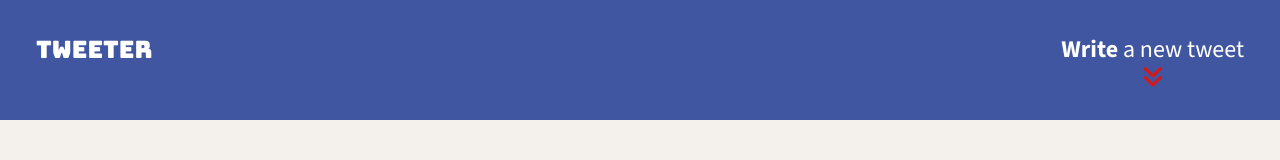
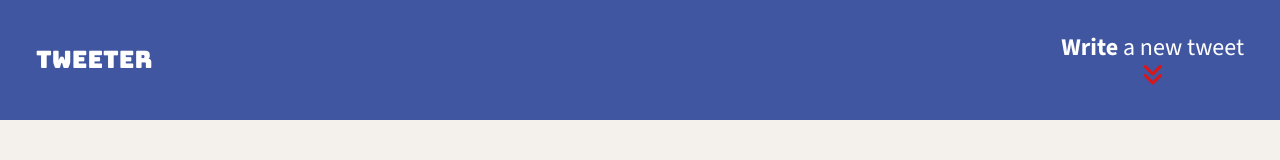
Before and after one commit to PeterDevelops/tweeter, a website: page public/index.html in a window 1280 px wide. Drawn offline with nearby package versions, Linux system fonts and the light colour scheme.

Commit message:
Fixed css styling

```diff
--- a/public/index.html
+++ b/public/index.html
@@ -28,16 +28,15 @@
   <body>
     <!-- Top nav bar (fixed) -->
     <nav>
-      <span>tweeter</span>
+      <span class="nav-title">tweeter</span>
 
       <div>
-      <div><b>Write</b> a new tweet</div>
+      <b>Write</b> a new tweet
       <div class="arrow-down">
       <i class="fa-solid fa-angles-down" style="color: #da1616;"></i>
       </div>
       </div>
 
-      </nav>
     </nav>
 
     <!-- Page-specific (main) content here -->
--- a/public/styles/nav.css
+++ b/public/styles/nav.css
@@ -3,12 +3,13 @@ nav {
   width: 100%;
   background-color: #4056A1;
   color: #FFFFFF;
-  padding: 1.5em;
+  padding: 0 1.5em;
   display: flex;
   justify-content: space-between;
+  align-items: center;
 }
 
-nav span {
+.nav-title {
   font-family: 'Bungee', sans-serif;
 }
 
```
